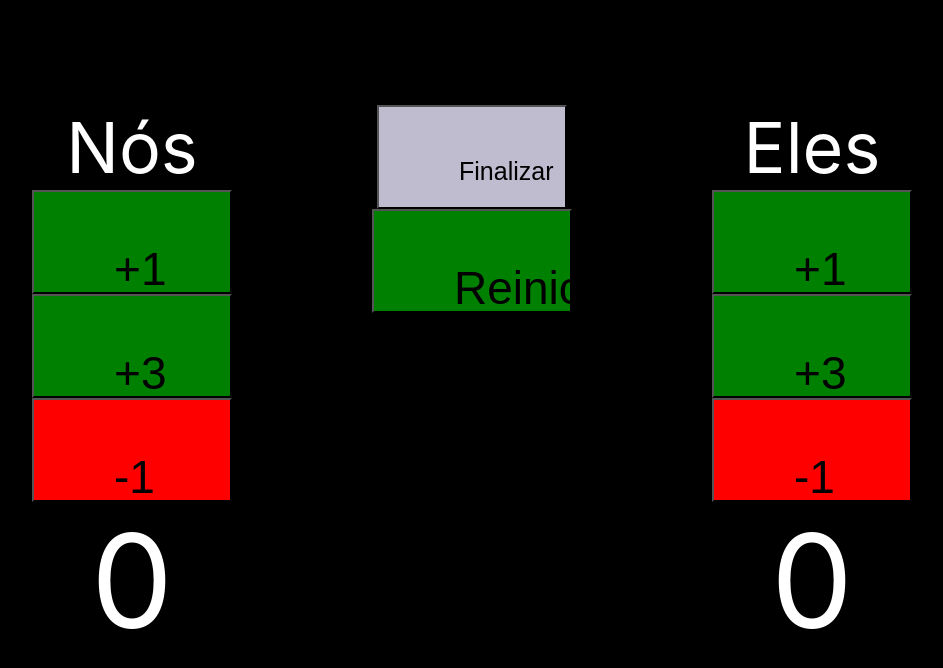
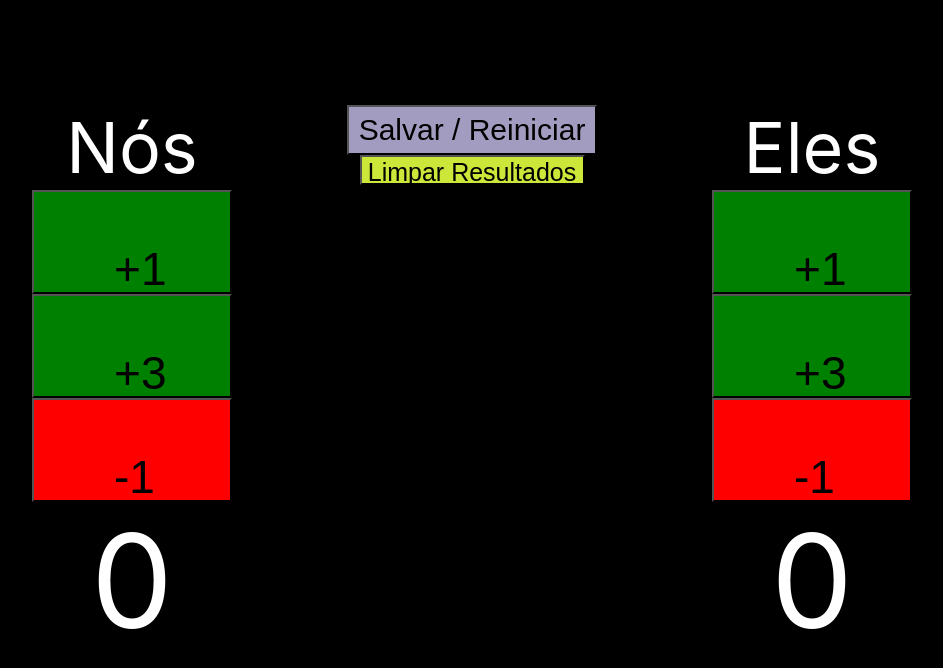
Before and after one commit to AndreivanP/React_Counter_Truco, a React (Create React App) app: page / in a window 1280 px wide. Shown: the top 668 px of the page, without its empty margins (168-1111 px from the left). Built offline with nearby package versions, Linux system fonts and the light colour scheme.

Commit message:
Add new buttons css class

```diff
--- a/public/index.html
+++ b/public/index.html
@@ -24,7 +24,7 @@
       work correctly both with client-side routing and a non-root public URL.
       Learn how to configure a non-root public URL by running `npm run build`.
     -->
-    <title>My To Do application</title>
+    <title>Truco</title>
   </head>
   <body>
     <noscript>You need to enable JavaScript to run this app.</noscript>
--- a/src/components/counter/ClearResults.jsx
+++ b/src/components/counter/ClearResults.jsx
@@ -6,7 +6,7 @@ class ListResults extends Component {
 
     render() {
         return(
-            <button onClick={() => this.props.clearDataStore()}>Reiniciar</button>
+            <button className="finishButton" onClick={() => this.props.clearDataStore()}>Limpar Resultados</button>
         )
     }
 
--- a/src/components/counter/Counter.css
+++ b/src/components/counter/Counter.css
@@ -1,10 +1,27 @@
-button {
+.countButton {
     background-color: green;
     font-size: 46px;
     padding: 50px 80px;
     color: black;
     width: 200px;
     height: 80px;
+}
+
+.resetButton {
+    background-color: rgb(162, 157, 192);
+    width: 250px;
+    font-size: 30px;
+    color: black;
+    height: 50px;
+}
+
+
+.finishButton {
+    background-color: rgb(204, 230, 57);
+    width: 225px;
+    font-size: 25px;
+    color: rgb(0, 0, 0);
+    height: 30px;
 }
 
 .count {
@@ -26,13 +43,7 @@ button {
     color: white
 }
 
-.reset {
-    background-color: rgb(191, 188, 207);
-    width: 190px;
-    font-size: 25px;
-    color: black;
-    height: 30px;
-}
+
 
 body {
     padding: 105px 200px;
--- a/src/components/counter/Counter.jsx
+++ b/src/components/counter/Counter.jsx
@@ -33,7 +33,7 @@ class Counter extends Component {
                     <span className="count">{this.state.counterB}</span>
                 </div>
                 <div>
-                    <button className="reset" onClick={this.reset}>Finalizar</button>
+                    <button className="resetButton" onClick={this.reset}>Salvar / Reiniciar</button>
                 </div>
                 <ListResults />
                 <ClearResults clearDataStore={this.clearDataStore} />
--- a/src/components/counter/CounterButton.jsx
+++ b/src/components/counter/CounterButton.jsx
@@ -18,13 +18,13 @@ class CounterButton extends Component {
         return (
             <div>
                 <div>
-                    <button onClick={() => this.props.increment(this.props.simple, this.props.team)} >+{this.props.simple}</button>
+                    <button className="countButton" onClick={() => this.props.increment(this.props.simple, this.props.team)} >+{this.props.simple}</button>
                 </div>
                 <div>
-                    <button onClick={() => this.props.increment(this.props.truco, this.props.team)} >+{this.props.truco}</button>
+                    <button className="countButton" onClick={() => this.props.increment(this.props.truco, this.props.team)} >+{this.props.truco}</button>
                 </div>
                 <div>
-                    <button onClick={() => this.props.decrement(this.props.simple, this.props.team)} style={{ backgroundColor: 'red' }} >-{this.props.simple}</button>
+                    <button className="countButton" onClick={() => this.props.decrement(this.props.simple, this.props.team)} style={{ backgroundColor: 'red' }} >-{this.props.simple}</button>
                 </div>
             </div>
         )
```
